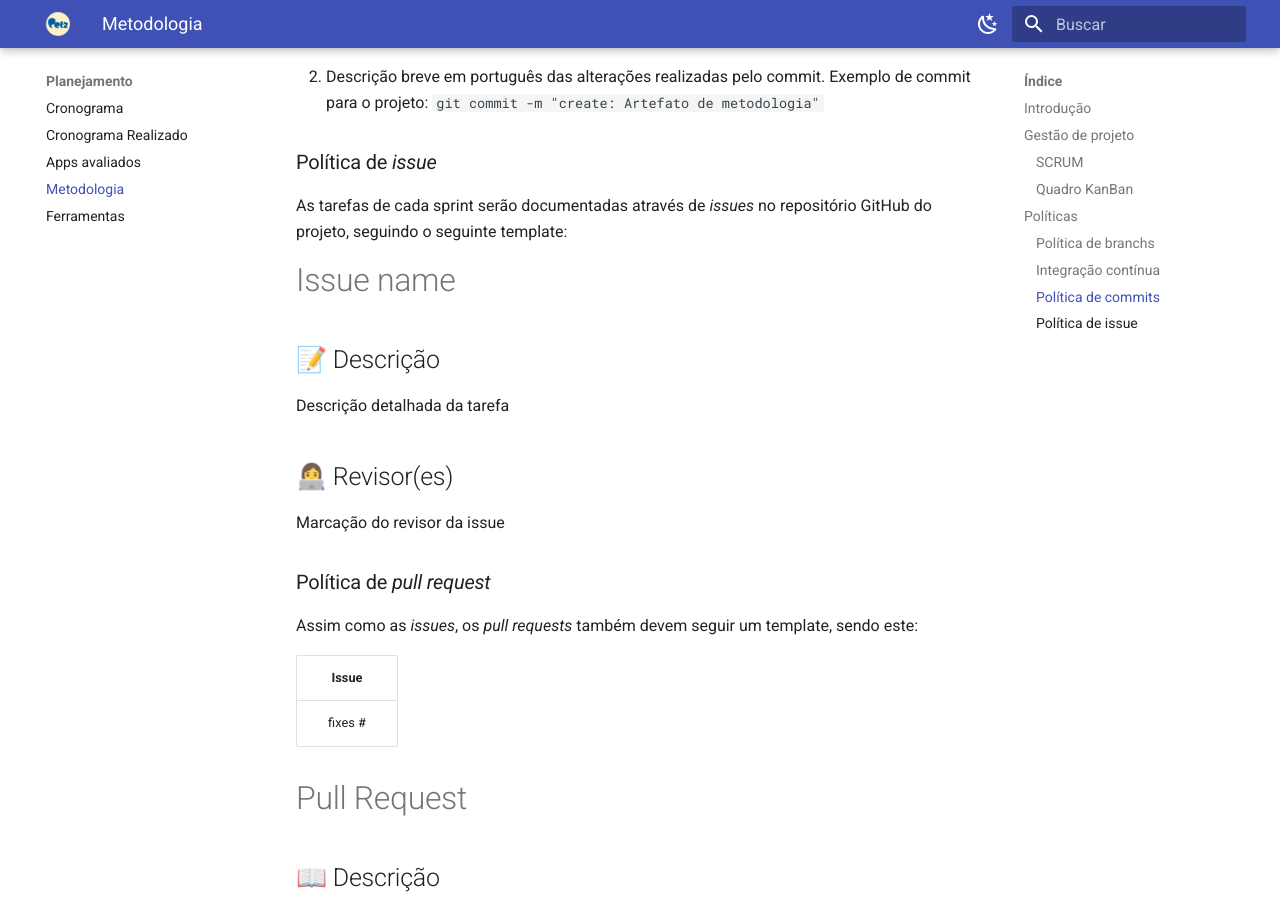
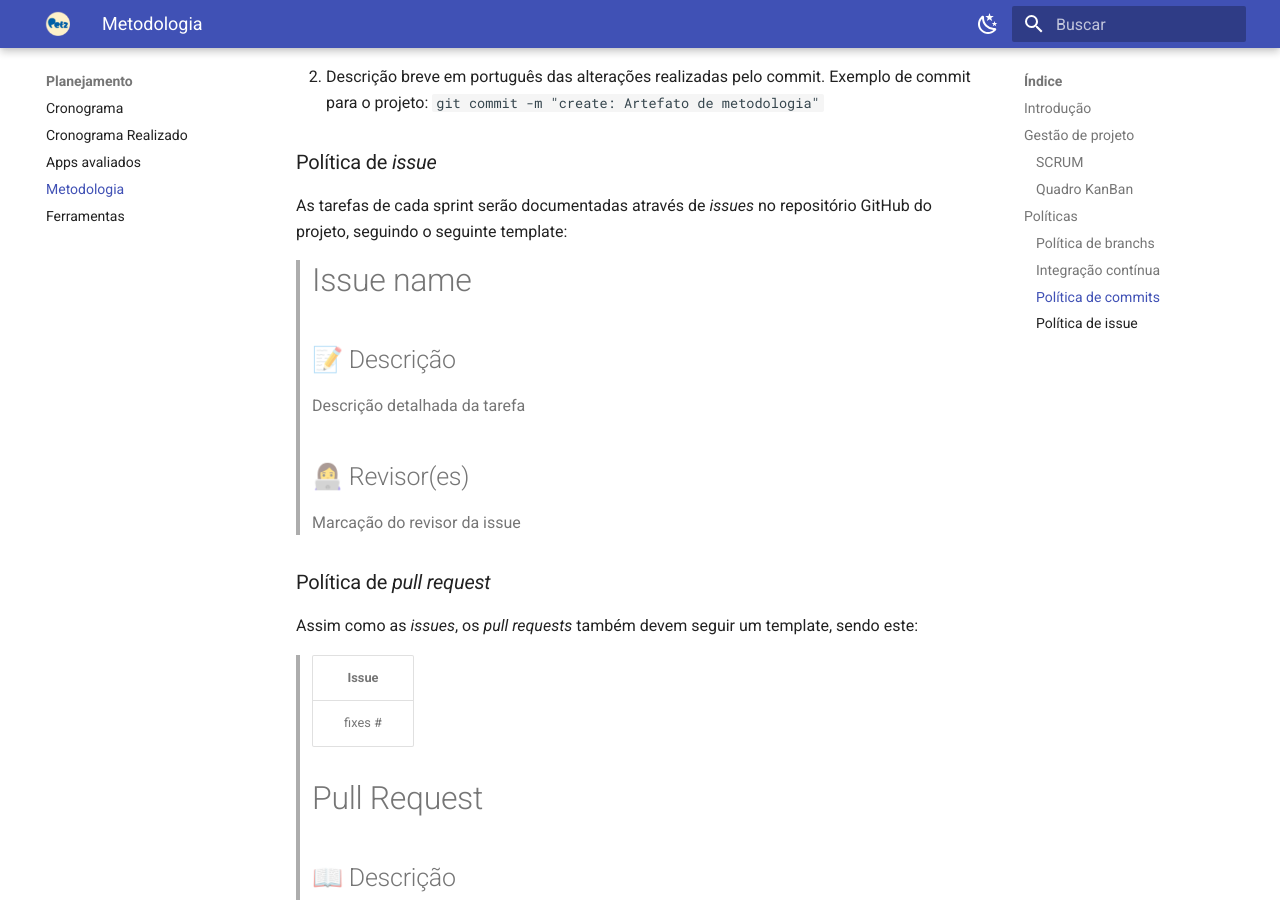
Before and after one commit to Requisitos-de-Software/2023.1-Petz, an MkDocs documentation site: the page built from docs/planejamento/metodologia.md, in a window 1280 px wide and 900 px high, scrolled down 1356 px. Built offline with MkDocs 1.6.1 and Material for MkDocs 9.7.7, drawn with Linux system fonts in a browser that asks for light colours.

Commit message:
fix: ajustes finais

```diff
--- a/docs/planejamento/metodologia.md
+++ b/docs/planejamento/metodologia.md
@@ -34,42 +34,42 @@ Exemplo de commit para o projeto:
 ### Política de _issue_
 As tarefas de cada sprint serão documentadas através de _issues_ no repositório GitHub do projeto, seguindo o seguinte template:
 
-# Issue name
-
-## 📝 Descrição
-
-Descrição detalhada da tarefa
-
-## 👩‍💻 Revisor(es)
-
-Marcação do revisor da issue
-
+> # Issue name
+>
+> ## 📝 Descrição
+>
+> Descrição detalhada da tarefa
+>
+> ## 👩‍💻 Revisor(es)
+>
+> Marcação do revisor da issue
+>
 ### Política de _pull request_
 
 Assim como as _issues_, os _pull requests_ também devem seguir um template, sendo este:
 
-| Issue |
-|:-----:|
-|fixes #|
-
-# Pull Request
-
-## 📖 Descrição
-
-
-Descrição do que foi feito.
-
-
-### 🎫 Issues
-
-
-Listar e linkar a issues que foram finalizadas.
-
-
-## 👩‍💻 Revisor(es)
-
-
-Comentarios para o revisor e marca-lo aqui.
+> | Issue |
+> |:-----:|
+> |fixes #|
+>
+> # Pull Request
+>
+> ## 📖 Descrição
+>
+>
+> Descrição do que foi feito.
+>
+>
+> ### 🎫 Issues
+>
+>
+> Listar e linkar a issues que foram finalizadas.
+>
+>
+> ## 👩‍💻 Revisor(es)
+>
+>
+> Comentarios para o revisor e marca-lo aqui.
 
 ## Referências Bibliográficas
 
```
